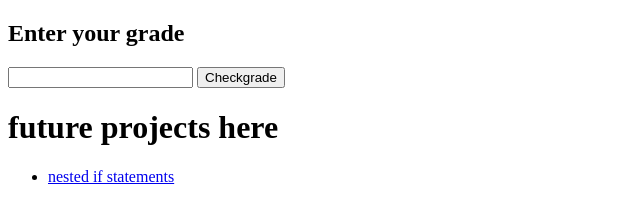
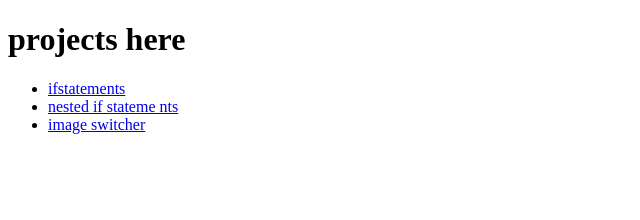
Before and after one commit to baldman72/compuer-sciance, a plain HTML site: page index.html in a window 1280 px wide. Shown: the whole page, without its empty margins (0-640 px from the left). Drawn offline with Linux system fonts and the light colour scheme.

Commit message:
Update index.html

```diff
--- a/index.html
+++ b/index.html
@@ -6,42 +6,13 @@
     <title>Document</title>
 </head>
 <body>
-<!DOCTYPE html>
-<html>
-<head>
-  <title>Number Checker</title>
-</head>
-<body>
-
-  <h2>Enter your grade</h2>
-  <input type="number" id="numberInput">
-  <button onclick="checkgrade()">Checkgrade</button>
-
-  <p id="message"></p>
-
-  <script>
-    function checkgrade() {
-      let num = document.getElementById("numberInput").value;
-      let message = "";
-
-      if (num > 89) {
-        message = "great job tour still imperfect.";
-      } else if (num > 79) {
-        message = "b take it or leave it.";
-      } else if (num > 69) {
-        message = "b- still you fail in strict parents eyes.";
-      }  else if (num < 49) {
-        message = "failiure failiure failiure failiure failiure failiure failiure failiure failiure.";
-      } else {
-        message = "Please enter a valid number.";
-      }
-
-      document.getElementById("message").innerText = message;
-    }
-  </script>
-<h1>future projects here</h1>
+    <h1>projects here</h1>
 <ul>
-<li><a href="nestedif/index.html">nested if statements</a></li>
+<li><a href="if statements/index.html">ifstatements</a></li>
+<li><a href="if statements/nestedif/index.html">nested if stateme nts</a></li>
+<li><a href="image switch/index.html">image switcher</a></li>
 </ul>
 </body>
 </html>
+</body>
+</html>
```
